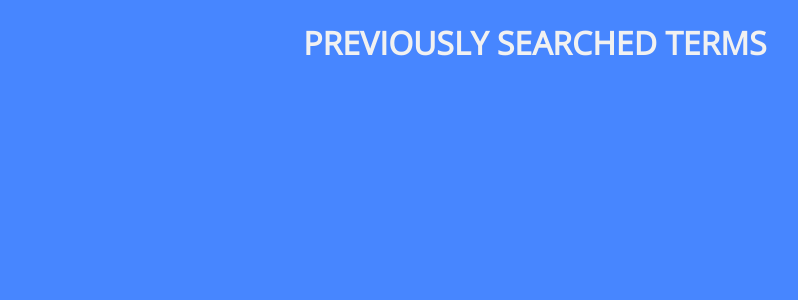
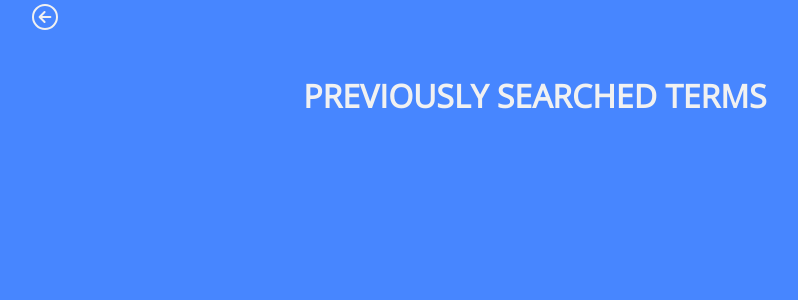
Before and after one commit to cmarcal/chamaAppChallenge, a React (Create React App) app in the folder app/: page /search-history in a window 1280 px wide. Shown: the top 300 px of the page, without its empty margins (105-903 px from the left). Built offline with nearby package versions, Linux system fonts and the light colour scheme.

Commit message:
back button on history page

```diff
--- a/app/src/pages/searchHistory/SearchHistory.tsx
+++ b/app/src/pages/searchHistory/SearchHistory.tsx
@@ -3,7 +3,8 @@ import { useHistory } from "react-router-dom";
 import { HistoryCard } from "../../components";
 import { getHistoryFromLocalStorage } from "../../helpers/helpers";
 import { useGetUserInfo } from "../../hooks";
-import { Title, Wrapper } from "./styles";
+import { Title, Wrapper, BackButton } from "./styles";
+import { IoArrowBackCircleOutline } from "react-icons/io5";
 
 export default function SearchHistory() {
 	const history = useHistory();
@@ -29,6 +30,9 @@ export default function SearchHistory() {
 
 	return (
 		<Wrapper>
+			<BackButton onClick={() => history.goBack()}>
+				<IoArrowBackCircleOutline />
+			</BackButton>
 			<Title>PREVIOUSLY SEARCHED TERMS</Title>
 			{historyList.map((item) => (
 				<HistoryCard
--- a/app/src/pages/searchHistory/styles.ts
+++ b/app/src/pages/searchHistory/styles.ts
@@ -7,9 +7,19 @@ export const Wrapper = styled.div`
 	gap: 32px;
 `;
 
+export const BackButton = styled.button`
+	outline: none;
+	border: none;
+	cursor: pointer;
+	font-size: 2rem;
+	color: #f1f1f1;
+	background-color: transparent;
+	align-self: flex-start;
+`;
+
 export const Title = styled.h1`
 	color: #f1f1f1;
-
+	margin: 0 auto;
 	@media (max-width: 768px) {
 		font-size: 1.4rem;
 	}
--- a/app/src/pages/userInfo/styles.ts
+++ b/app/src/pages/userInfo/styles.ts
@@ -29,6 +29,7 @@ export const BackButton = styled.button`
 	border: none;
 	cursor: pointer;
 	font-size: 2rem;
+	background-color: transparent;
 `;
 
 export const PersonalInfo = styled.div`
```
